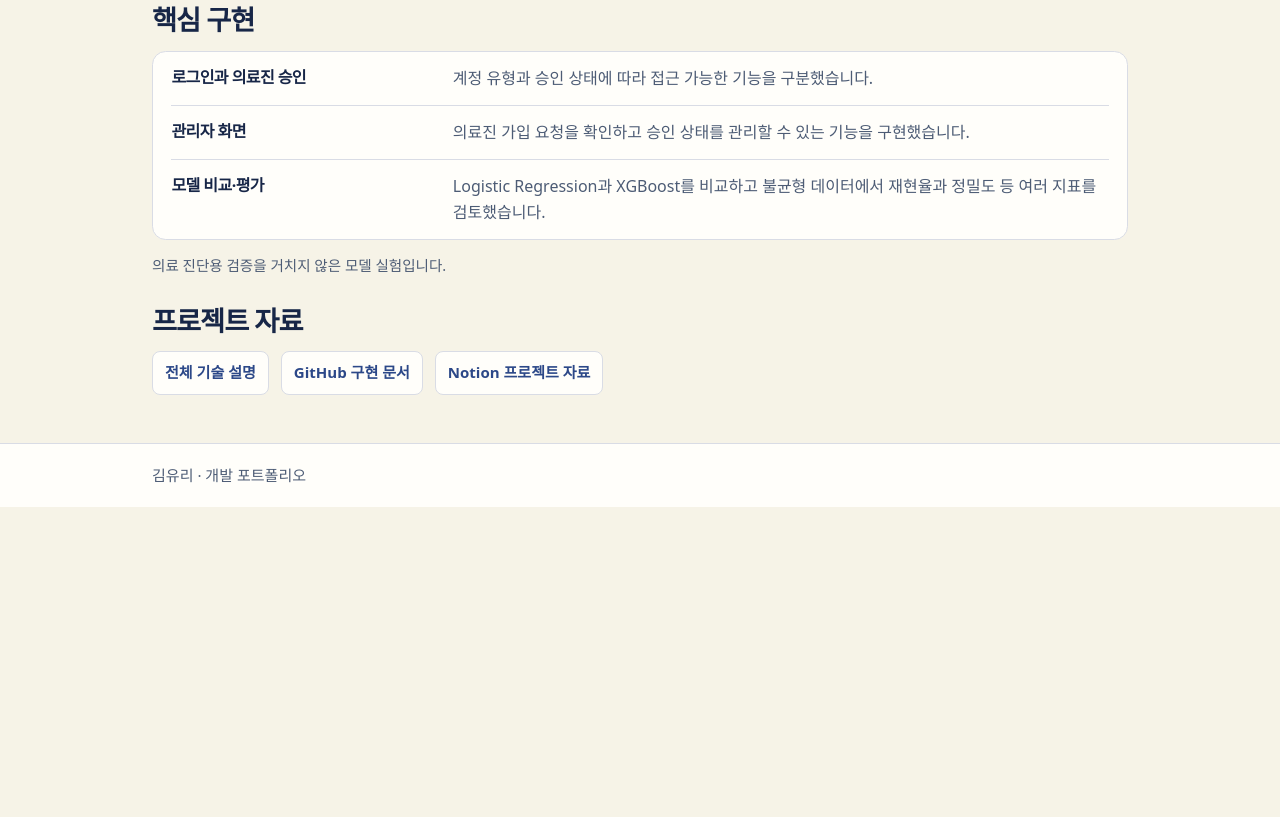
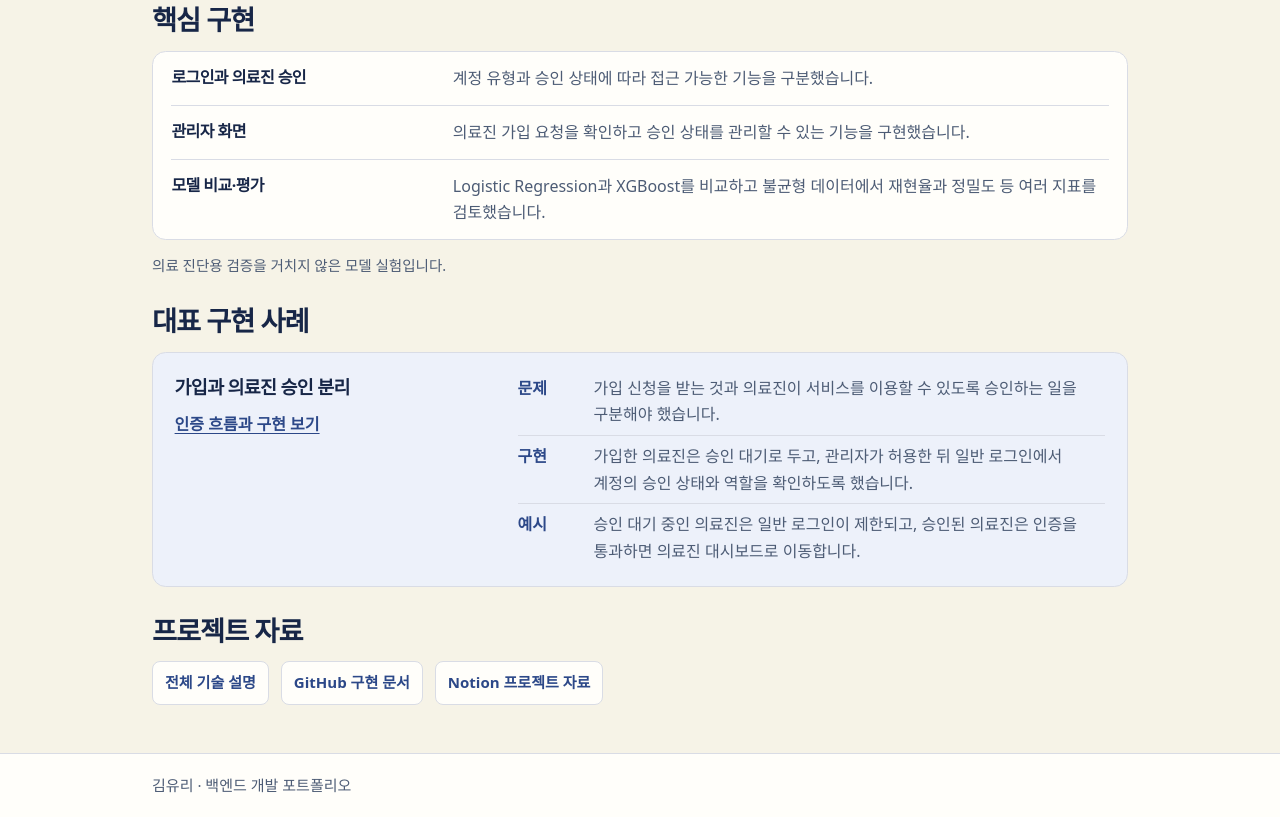
Before and after one commit to Kimyuri420/cdss-portfolio, a plain HTML site: page projects/eye-to-ai/index.html in a window 1280 px wide. Shown: the part 509-1326 px from the top of the page. Before the commit the page ends 1016 px from the top, so only its background shows below. Drawn offline with Linux system fonts and the light colour scheme.

Commit message:
Clarify portfolio role and highlight implementation cases

```diff
--- a/assets/project-detail.css
+++ b/assets/project-detail.css
@@ -180,6 +180,40 @@ a { color: var(--blue); text-underline-offset: 0.2em; }
 .implementation-list p, .project-note { color: var(--muted); }
 .project-note { margin-top: 0.8rem; font-size: 0.91rem; }
 
+.case-card {
+  display: grid;
+  grid-template-columns: minmax(0, 0.9fr) minmax(0, 1.65fr);
+  gap: 0.75rem 1.4rem;
+  margin-top: 0.85rem;
+  padding: clamp(1rem, 3vw, 1.35rem);
+  border: 1px solid var(--line);
+  border-radius: 0.85rem;
+  background: #edf1fa;
+}
+
+.case-card h3 { font-size: 1.15rem; }
+
+.case-card .case-link {
+  display: inline-flex;
+  align-items: center;
+  min-height: 2.75rem;
+  margin-top: 0.25rem;
+  font-weight: 660;
+}
+
+.case-notes > div {
+  display: grid;
+  grid-template-columns: 4rem minmax(0, 1fr);
+  gap: 0.2rem 0.75rem;
+  padding-block: 0.45rem;
+}
+
+.case-notes > div:first-child { padding-top: 0; }
+.case-notes > div:last-child { padding-bottom: 0; }
+.case-notes > div + div { border-top: 1px solid var(--line); }
+.case-notes dt { color: var(--blue); font-weight: 720; }
+.case-notes dd { color: var(--muted); }
+
 .resource-list {
   display: flex;
   flex-wrap: wrap;
@@ -214,11 +248,12 @@ a { color: var(--blue); text-underline-offset: 0.2em; }
 
 @media (max-width: 700px) {
   .page-wrap { width: calc(100% - 2rem); }
-  .hero-inner, .implementation-list > li { grid-template-columns: minmax(0, 1fr); }
+  .hero-inner, .implementation-list > li, .case-card { grid-template-columns: minmax(0, 1fr); }
 }
 
 @media (max-width: 360px) {
   .page-wrap { width: calc(100% - 1.5rem); }
   .brand { font-size: 0.94rem; }
   .all-projects { font-size: 0.87rem; }
+  .case-notes > div { grid-template-columns: minmax(0, 1fr); }
 }
--- a/projects/eye-to-ai/index.html
+++ b/projects/eye-to-ai/index.html
@@ -5,7 +5,7 @@
   <meta name="viewport" content="width=device-width, initial-scale=1">
   <meta name="theme-color" content="#F6F3E7">
   <meta name="description" content="안구 데이터를 활용해 당뇨·고혈압 예측 가능성을 탐색하고, 분석 결과를 웹 서비스에 연결한 팀 프로젝트입니다.">
-  <title>EYE TO AI | 김유리 개발 포트폴리오</title>
+  <title>EYE TO AI | 김유리 백엔드 개발 포트폴리오</title>
   <link rel="stylesheet" href="../../assets/project-detail.css">
   <script src="../../assets/project-detail.js" defer></script>
 </head>
@@ -13,7 +13,7 @@
   <a class="skip-link" href="#summary-main">본문으로 이동</a>
   <header class="topbar">
     <div class="page-wrap topbar-inner">
-      <a class="brand" href="../../index.html">김유리 | 개발 포트폴리오</a>
+      <a class="brand" href="../../index.html">김유리 | 백엔드 개발 포트폴리오</a>
       <a class="all-projects" href="../../index.html#projects">프로젝트 목록</a>
     </div>
   </header>
@@ -59,6 +59,21 @@
         <p class="project-note">의료 진단용 검증을 거치지 않은 모델 실험입니다.</p>
       </section>
 
+      <section id="implementation-case" aria-labelledby="implementation-case-title">
+        <h2 id="implementation-case-title">대표 구현 사례</h2>
+        <article class="case-card">
+          <div>
+            <h3>가입과 의료진 승인 분리</h3>
+            <a class="case-link" href="./engineering.html#engineering">인증 흐름과 구현 보기</a>
+          </div>
+          <dl class="case-notes">
+            <div><dt>문제</dt><dd>가입 신청을 받는 것과 의료진이 서비스를 이용할 수 있도록 승인하는 일을 구분해야 했습니다.</dd></div>
+            <div><dt>구현</dt><dd>가입한 의료진은 승인 대기로 두고, 관리자가 허용한 뒤 일반 로그인에서 계정의 승인 상태와 역할을 확인하도록 했습니다.</dd></div>
+            <div><dt>예시</dt><dd>승인 대기 중인 의료진은 일반 로그인이 제한되고, 승인된 의료진은 인증을 통과하면 의료진 대시보드로 이동합니다.</dd></div>
+          </dl>
+        </article>
+      </section>
+
       <section id="project-resources" aria-labelledby="project-resources-title">
         <h2 id="project-resources-title">프로젝트 자료</h2>
         <ul class="resource-list" role="list">
@@ -71,7 +86,7 @@
   </main>
 
   <footer class="footer">
-    <div class="page-wrap">김유리 · 개발 포트폴리오</div>
+    <div class="page-wrap">김유리 · 백엔드 개발 포트폴리오</div>
   </footer>
 </body>
 </html>
```
Also changed, not shown: index.html (+1 -1 lines), projects/dugn/index.html (+18 -3 lines), projects/react-web/index.html (+18 -3 lines), projects/vena/index.html (+18 -3 lines).
